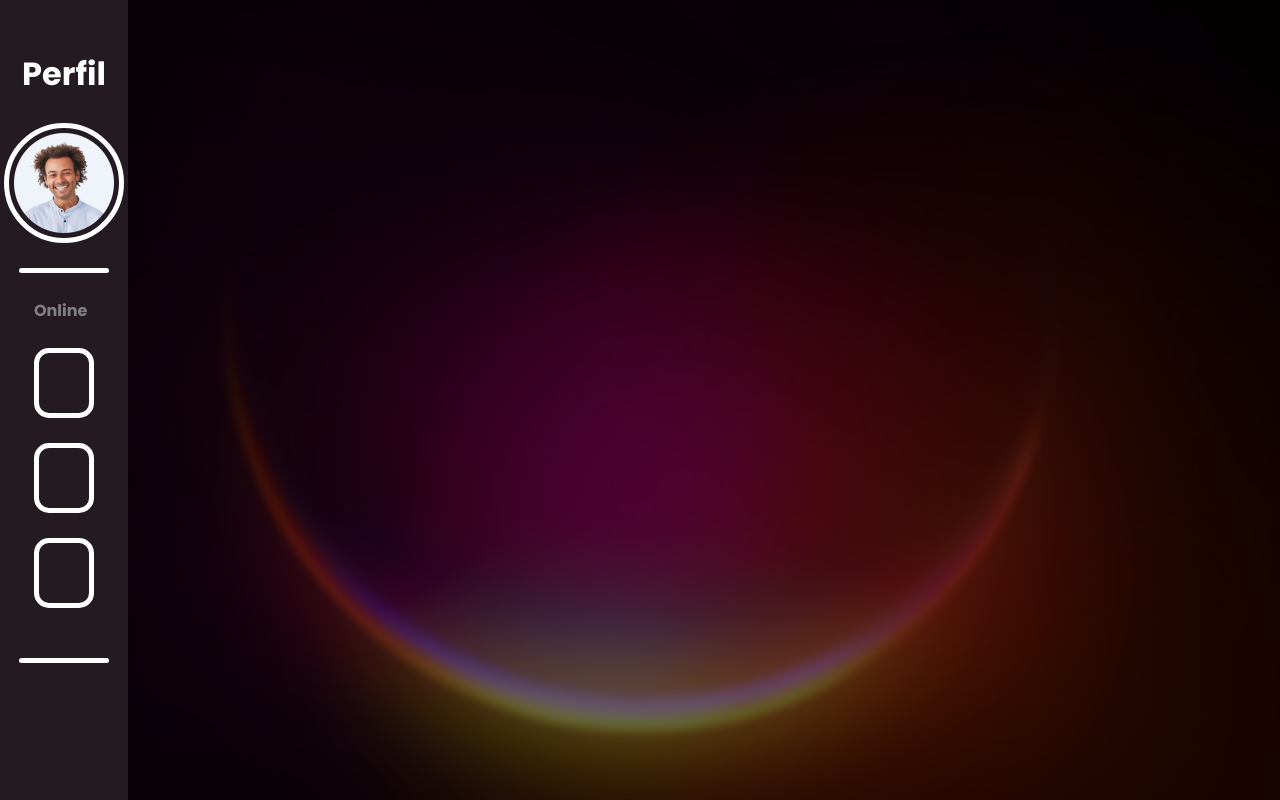
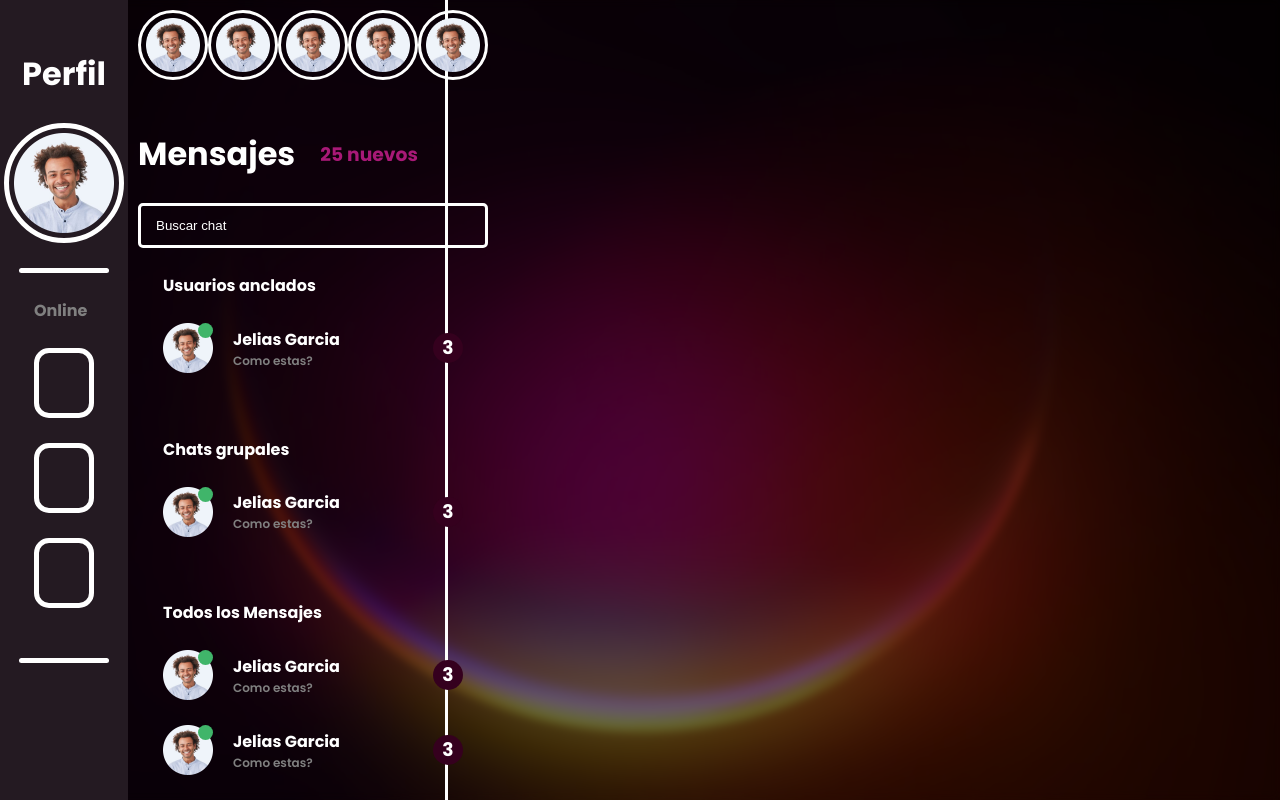
Before and after one commit to ByJelias05/Uniko, a React (Vite) app in the folder Client/: page / in a window 1280 px wide. Built offline with nearby package versions, Linux system fonts and the light colour scheme.

Commit message:
Estructura Conversaciones v1

```diff
--- /dev/null
+++ b/Client/src/Components/Box-Chat.jsx
@@ -0,0 +1,22 @@
+import foto from "../Images/image.png"
+import "../Styles/BoxChat.css"
+
+export function BoxChat(){
+    return(
+        <div className="Contenedor-BoxChat">
+            <div className="Foto-Nombre">
+                <div className="Foto">
+                    <img src={foto} alt="" />
+                    <div className="Estado"></div>
+                </div>
+                <div className="Nombre-UltimoMensaje">
+                    <h2 className="Usuario">Jelias Garcia</h2>
+                    <h4 className="Ultimo-Mensaje">Como estas?</h4>
+                </div>
+            </div>
+            <div className="Cantidad-Mensaje">
+                <h3>3</h3>
+            </div>
+        </div>
+    )
+}
--- a/Client/src/Components/conversations.jsx
+++ b/Client/src/Components/conversations.jsx
@@ -0,0 +1,70 @@
+import "../Styles/conversations.css"
+import foto from "../Images/image.png"
+import { BoxChat } from "./Box-Chat"
+
+export function Conversations(){
+    return(
+        <div className="Contenedor-Conversations">
+            <div className="Historias">
+                <div className="Box-Historia">
+                    <div className="Borde-Historia">
+                        <img src={foto} alt="" />
+                    </div>
+                </div>
+                <div className="Box-Historia">
+                    <div className="Borde-Historia">
+                        <img src={foto} alt="" />
+                    </div>
+                </div>
+                <div className="Box-Historia">
+                    <div className="Borde-Historia">
+                        <img src={foto} alt="" />
+                    </div>
+                </div>
+                <div className="Box-Historia">
+                    <div className="Borde-Historia">
+                        <img src={foto} alt="" />
+                    </div>
+                </div>
+                <div className="Box-Historia">
+                    <div className="Borde-Historia">
+                        <img src={foto} alt="" />
+                    </div>
+                </div>
+
+            </div>
+            <div className="Filtro-Conversaciones">
+
+                    <div className="Cantidad-Mensajes">
+                        <h1>Mensajes</h1>
+                        <h3>25 nuevos</h3>
+                    </div>
+                    <div className="Filtro">
+                        <input type="text" placeholder="Buscar chat"/>
+                    </div>
+                    <div className="Panel-Conversaciones">
+                        <div className="Usuarios-Anclados">
+                            <h4>Usuarios anclados</h4>
+                            <div className="Contenedor-Boxes">
+                                <BoxChat></BoxChat>
+                            </div>
+                        </div>
+                        <div className="Chats-Grupales">
+                            <h4>Chats grupales</h4>
+                            <div className="Contenedor-Boxes">
+                                <BoxChat></BoxChat>
+                            </div>
+                        </div>
+                        <div className="Todos-Mensajes">
+                            <h4>Todos los Mensajes</h4>
+                            <div className="Contenedor-Boxes">
+                                <BoxChat></BoxChat>
+                                <BoxChat></BoxChat>
+                            </div>
+                        </div>
+                    </div>
+
+            </div>
+        </div>
+    )
+}
--- /dev/null
+++ b/Client/src/Styles/BoxChat.css
@@ -0,0 +1,51 @@
+.Contenedor-BoxChat{
+    display: flex;
+    align-items: center;
+    justify-content: space-between;
+    margin-top: 25px;
+}
+
+.Foto-Nombre{
+    display: flex;
+    align-items: center;
+    gap: 20px;
+}
+
+.Foto{
+    width: 50px;
+    height: 50px;
+    position: relative;
+}
+
+.Estado{
+    position: absolute;
+    top: 0;
+    right: 0;
+    width: 15px;
+    height: 15px;
+    background: #40B56A;
+    border-radius: 100vmax;
+}
+
+.Foto img{
+    width: 100%;
+}
+
+.Nombre-UltimoMensaje .Usuario{
+    color: #fff;
+    font-size: 16px;
+}
+.Nombre-UltimoMensaje .Ultimo-Mensaje{
+    font-size: 12px;
+    color: gray;
+    font-weight: 600;
+}
+
+.Cantidad-Mensaje h3{
+    color: #fff;
+    background: #35001E;
+    height: 30px;
+    width: 30px;
+    text-align: center;
+    border-radius: 100vmax;
+}
--- a/Client/src/Styles/Chat.css
+++ b/Client/src/Styles/Chat.css
@@ -21,5 +21,5 @@
     height: 100%;
     backdrop-filter: blur(5px);
     display: grid;
-    grid-template-columns: 10% 20% 70%;
+    grid-template-columns: 10% 25% 65%;
 }
--- /dev/null
+++ b/Client/src/Styles/Conversations.css
@@ -0,0 +1,76 @@
+.Contenedor-Conversations{
+
+    height: 100vh;
+    width: 100%;
+    border-right: 3px solid #fff;
+
+    display: grid;
+    grid-template-rows: 15% 85%;
+
+}
+
+.Historias{
+    padding: 10px;
+    display: flex;
+    justify-content: space-between;
+
+}
+
+.Borde-Historia{
+   border: 3px solid #fff;
+    height: 70px;
+    width: 70px;
+    border-radius: 100vmax;
+    padding: 5px;
+}
+
+.Borde-Historia img{
+    width: 100%;
+}
+
+.Filtro-Conversaciones{
+    padding: 10px;
+    font-family: "Poppins", sans-serif;
+}
+
+.Cantidad-Mensajes{
+    display: flex;
+    align-items: center;
+    gap: 25px;
+}
+.Cantidad-Mensajes h1{
+    color: #fff;
+}
+.Cantidad-Mensajes h3{
+    color: #A81977;
+}
+
+.Filtro{
+    margin-top: 25px;
+}
+
+.Filtro input{
+    width: 100%;
+    height: 45px;
+    background: transparent;
+    outline: none;
+    border: 3px solid #fff;
+    border-radius: 5px;
+    padding-left: 15px;
+}
+
+.Filtro input::placeholder{
+    color: #fff;
+}
+
+.Panel-Conversaciones{
+    padding: 25px;
+
+    height: 82%;
+    display: grid;
+    grid-template-rows: 33.33% 33.33% 33.33%;
+
+}
+.Panel-Conversaciones h4{
+    color: #fff;
+}
--- a/Client/src/Views/Chat.jsx
+++ b/Client/src/Views/Chat.jsx
@@ -1,4 +1,5 @@
 import { Configuration } from "../Components/Configuration"
+import { Conversations } from "../Components/conversations"
 import Fondo from "../Images/Fondo-Chat.jpg"
 import "../Styles/Chat.css"
 
@@ -15,7 +16,7 @@ export function Chat(){
                 </div>
 
                 <div className="Conversaciones">
-
+                    <Conversations></Conversations>
                 </div>
 
                 <div className="Mensajes">
```
